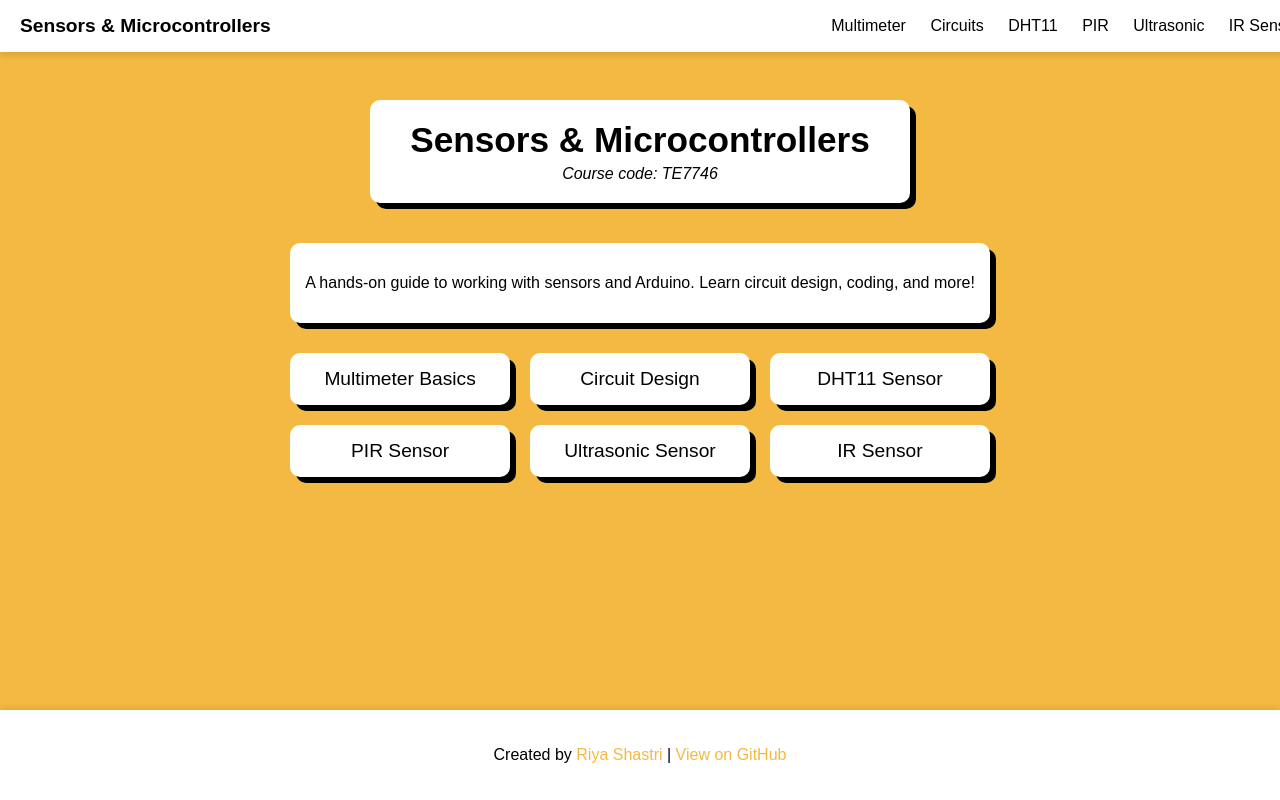
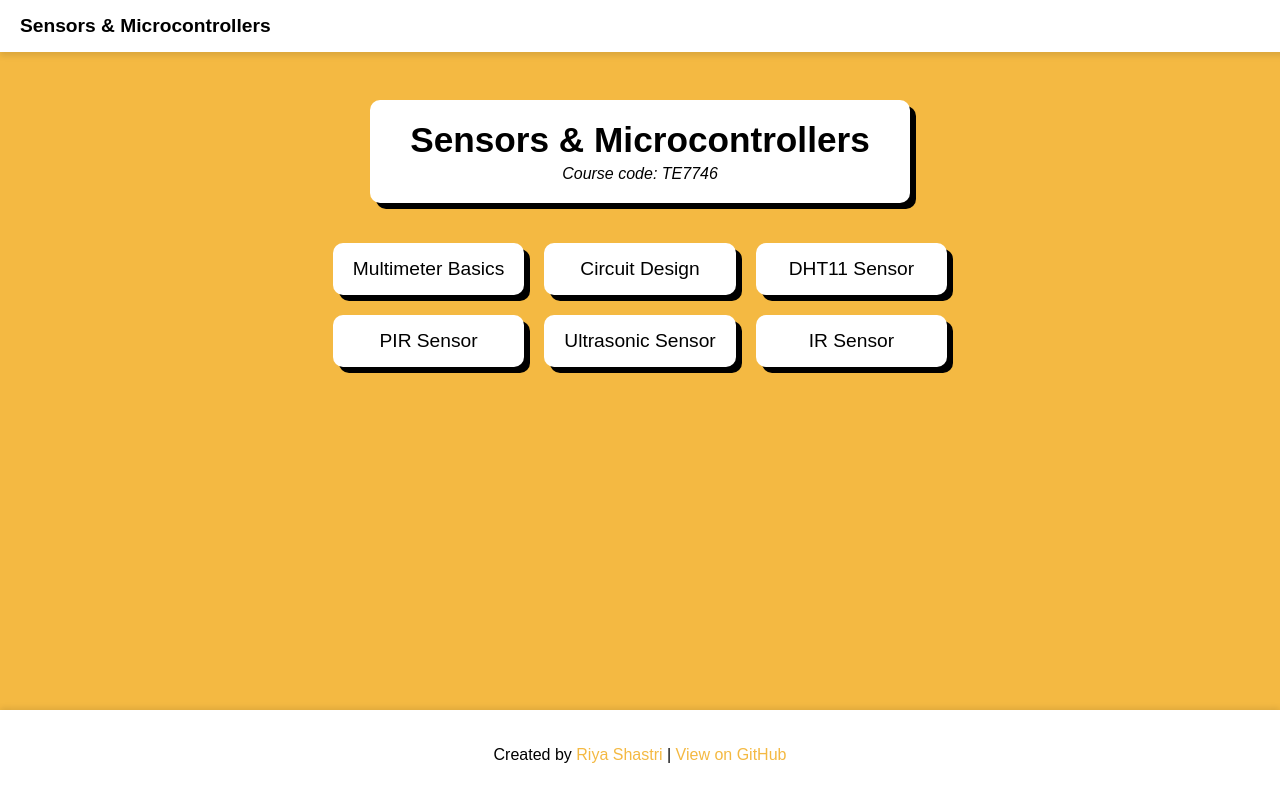
Before and after one commit to riyashastri4/Sensors-and-microcontrollers, a plain HTML site: page index.html in a window 1280 px wide. Drawn offline with Linux system fonts and the light colour scheme.

Commit message:
Update index.html

```diff
--- a/index.html
+++ b/index.html
@@ -5,30 +5,16 @@
   <meta name="viewport" content="width=device-width, initial-scale=1.0">
   <title>Sensors and Microcontrollers</title>
   <link rel="stylesheet" href="style.css">
-  <link rel="icon" type="image/png" href="images/favicon.png">
-  <link rel="preload" href="images/pir-sensor.jpg" as="image">
 </head>
 <body>
   <nav>
     <a href="index.html" class="nav-brand">Sensors & Microcontrollers</a>
-    <div class="nav-links">
-      <a href="multimeter.html">Multimeter</a>
-      <a href="circuit.html">Circuits</a>
-      <a href="dht11.html">DHT11</a>
-      <a href="pir.html">PIR</a>
-      <a href="ultrasonic.html">Ultrasonic</a>
-      <a href="ir.html">IR Sensor</a>
-    </div>
   </nav>
 
   <div class="container">
     <div class="title-box">
       <h1>Sensors & Microcontrollers</h1>
       <p>Course code: TE7746</p>
-    </div>
-
-    <div class="intro-box">
-      <p>A hands-on guide to working with sensors and Arduino. Learn circuit design, coding, and more!</p>
     </div>
 
     <div class="buttons">
```
